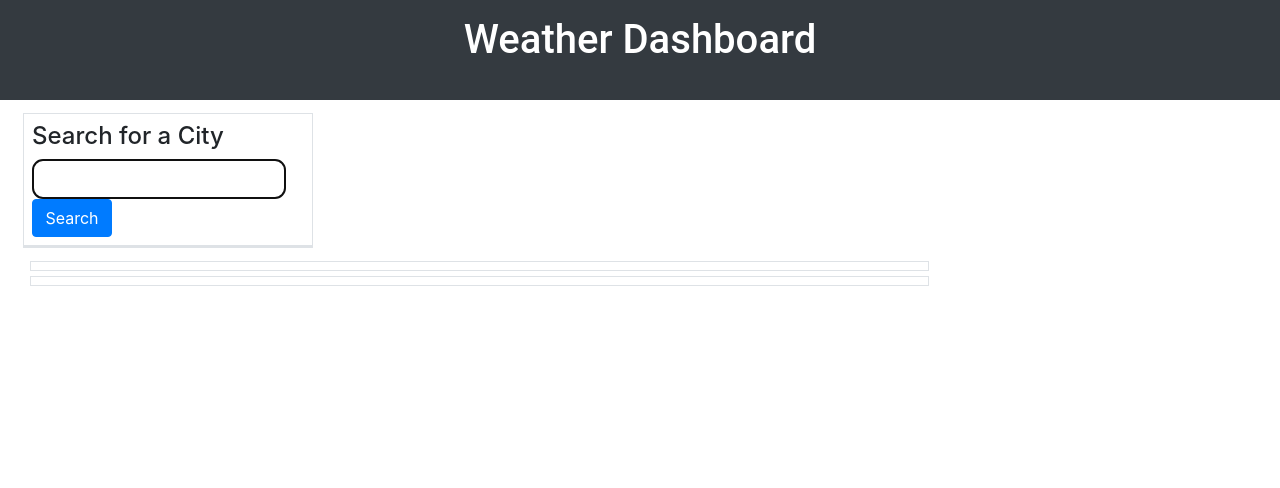
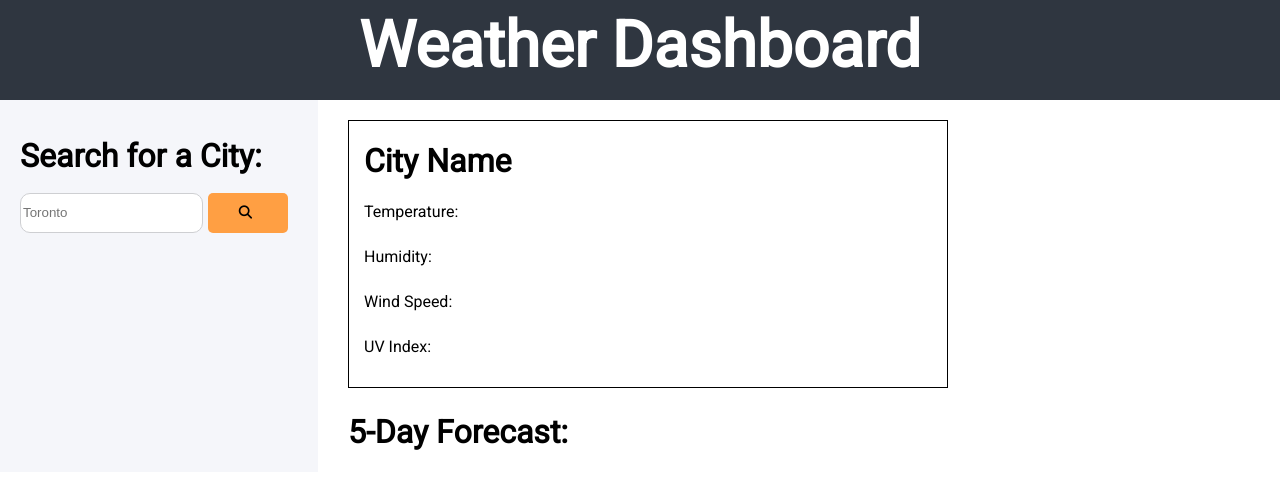
Before and after one commit to ITJagraj/weather-dashboard, a plain HTML site: page index.html in a window 1280 px wide. Drawn offline with nearby package versions, Linux system fonts and the light colour scheme.

Commit message:
searching for the city

```diff
--- a/index.html
+++ b/index.html
@@ -1,43 +1,66 @@
 <!DOCTYPE html>
 <html lang="en">
+
 <head>
     <meta charset="UTF-8">
     <meta name="viewport" content="width=device-width, initial-scale=1.0">
-    <link rel="stylesheet" href="https://cdnjs.cloudflare.com/ajax/libs/twitter-bootstrap/4.3.1/css/bootstrap.min.css">
-    <link rel="stylesheet" href="./assets/css/style.css">
-    <title>Weather Dashboard</title>
+    <meta http-equiv="X-UA-Compatible" content="ie=edge">
+    <script src="https://kit.fontawesome.com/80833262c1.js" crossorigin="anonymous"></script>
+    <script src="https://ajax.googleapis.com/ajax/libs/jquery/3.4.1/jquery.min.js"></script>
+    <link href="https://fonts.googleapis.com/css?family=Roboto&display=swap" rel="stylesheet">
+    <link rel="stylesheet" type="text/css" href="assets/css/style.css">
+    <title>Weather App</title>
 </head>
+
 <body>
-    <header class = "bg-dark text-white text-center p-2">
+
+    <header class="header">
         <h1>Weather Dashboard</h1>
     </header>
-    <main class="container-fluid">
-        <div class = "row">
-            <div class="col-12 col-md-3 p-2 search-column">
-                <form class = "border p-2" id = "city-search-form">
-                    <h4>Search for a City</h2>
-                    <input id="city" type = "text" autofocus = "true" class = "form-input"/>
-                    <button class = "btn btn-primary" type = "submit">Search</button>
-                </form>
-                <div class = "past-search border" id = "past-search-buttons"></div>
+
+    <div class="container">
+        <div class="search">
+            <div class="row">
+                <h1>Search for a City:</h1>
             </div>
-            <div class="col-12 col-md-9">
-                <div class = "row border selected-city" id = "current-forecast">
-                    <div class = "col-12">
-                        <h2 id="searched-city"></h2>
-                        <div id = "current-weather-container" class = "list-group"></div>
-                    </div>
+            <div class="row">
+                <input type="text" class="searchInput" id="city" placeholder="Toronto">
+                <button type="submit" class="searchBtn">
+                    <i class="fas fa-search"></i>
+                </button>
+            </div>
+            <div class="historyItems"></div>
+        </div>
+        <div class="col-two-container">
+            <div class="forecast">
+                <div class="row">
+                    <h1 class="cityName">City Name</h1>
+                    <h1 class="currentDate"></h1>
+                    <img class="weatherIcon"></img>
                 </div>
-                <div class = "row border" id = "five-day-forecast">
-                        <h2 class= "col-12" id = "forecast"></h2>
-                        <div class = "d-flex" id = "fiveday-container"></div>
+                <div class="row">
+                    <p class="temp">Temperature:</p>
+                </div>
+                <div class="row">
+                    <p class="humidity">Humidity:</p>
+                </div>
+                <div class="row">
+                    <p class="windSpeed">Wind Speed:</p>
+                </div>
+                <div class="row">
+                    <p class="uvIndex">UV Index:</p>
+                </div>
+            </div>
+
+            <div class="five-day-container">
+                <h1>5-Day Forecast:</h1>
+                <div class="card-row">
                 </div>
             </div>
         </div>
-    </main>
-    <script src="https://cdnjs.cloudflare.com/ajax/libs/jquery/3.4.1/jquery.min.js"></script>
-    <script src="https://cdnjs.cloudflare.com/ajax/libs/twitter-bootstrap/4.3.1/js/bootstrap.min.js"></script>
-    <script src="https://cdnjs.cloudflare.com/ajax/libs/moment.js/2.27.0/moment.min.js"></script>
-    <script src="./assets/js/script.js"></script>
+    </div>
+
 </body>
+<script src="assets/js/weather.js"></script>
+
 </html>
```
